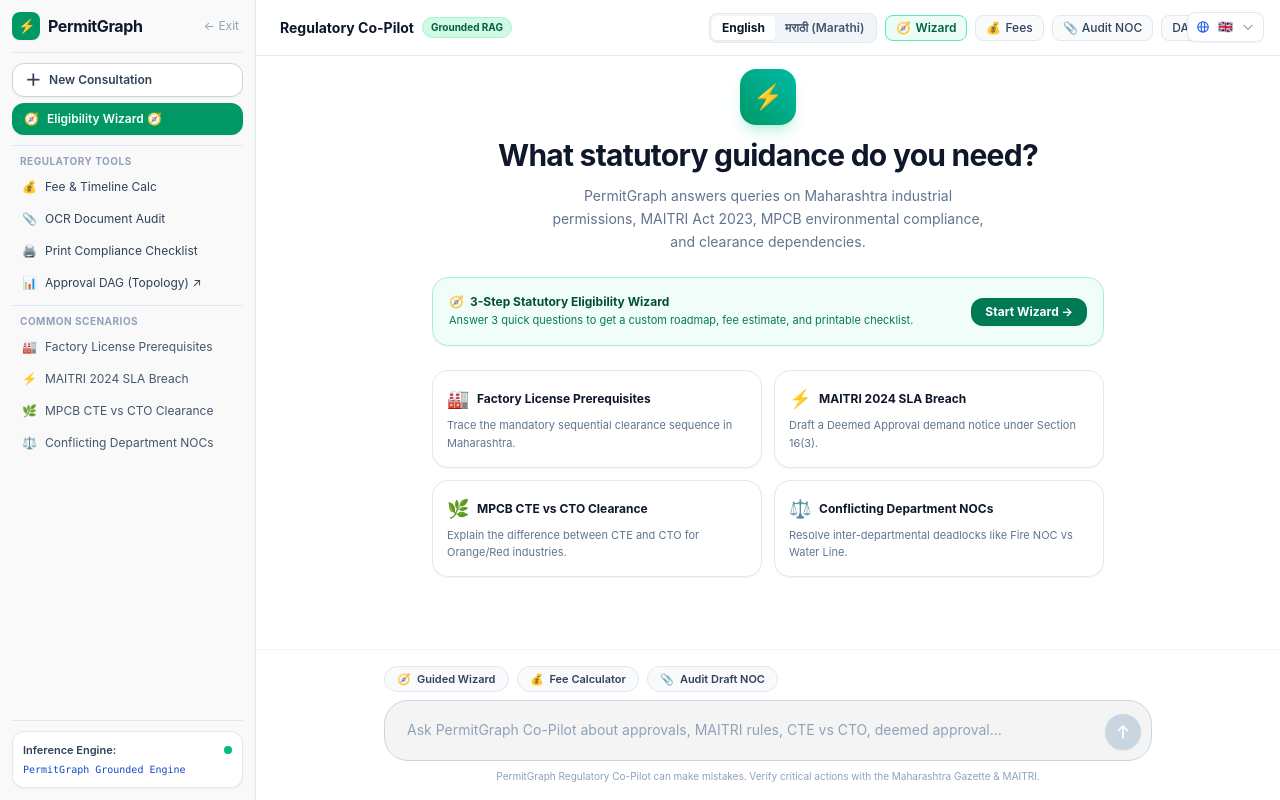
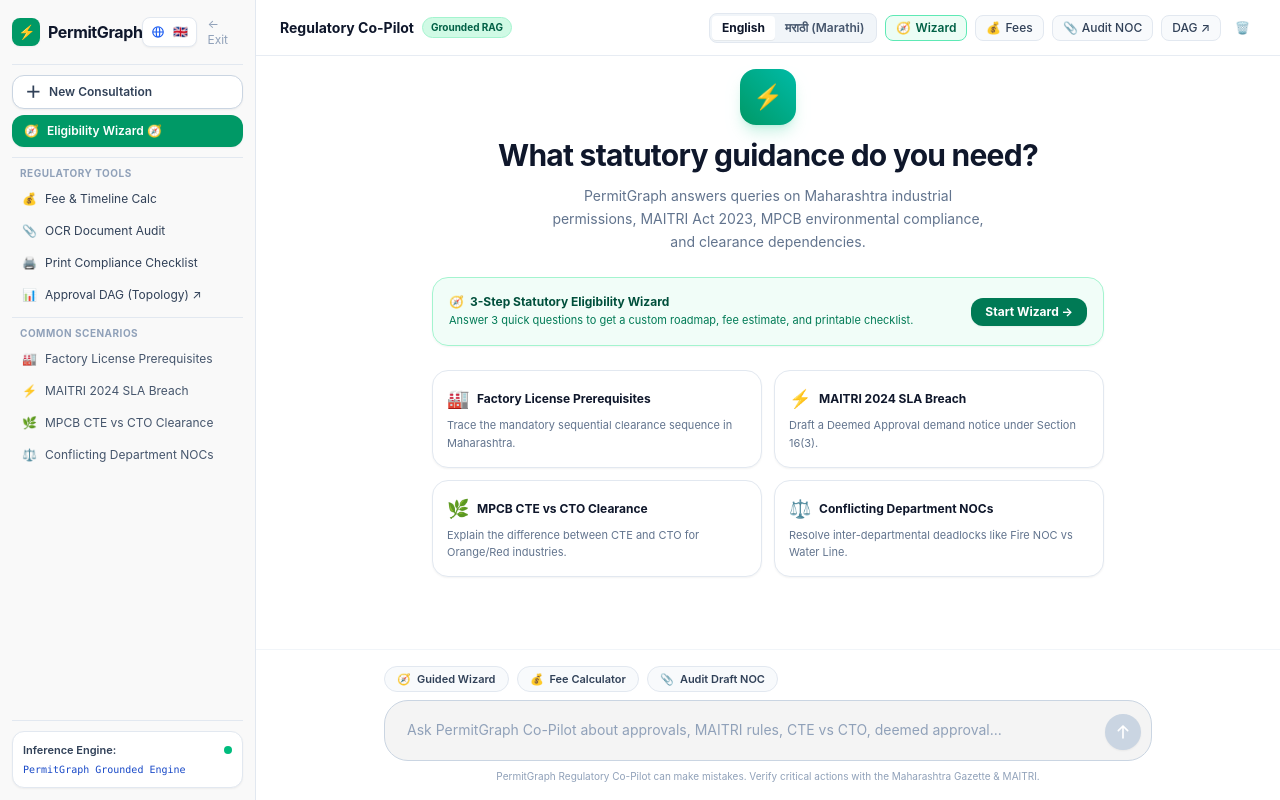
Before and after one commit to SohamPawar022005/AdGraph, a React (Vite) app in the folder apps/web/: page /chat in a window 1280 px wide. Built offline with nearby package versions, Linux system fonts and the light colour scheme.

Commit message:
feat(ui): integrate language selector into sidebar, header and comparison viewer

```diff
--- a/apps/web/src/components/LanguageSelector.tsx
+++ b/apps/web/src/components/LanguageSelector.tsx
@@ -7,7 +7,17 @@ import {
   type LanguageOption,
 } from "../lib/googleTranslate";
 
-export default function LanguageSelector({ compact = false }: { compact?: boolean }) {
+interface LanguageSelectorProps {
+  compact?: boolean;
+  fullWidth?: boolean;
+  dropUp?: boolean;
+}
+
+export default function LanguageSelector({
+  compact = false,
+  fullWidth = false,
+  dropUp = false,
+}: LanguageSelectorProps) {
   const [selectedCode, setSelectedCode] = useState<string>("en");
   const [isOpen, setIsOpen] = useState<boolean>(false);
   const dropdownRef = useRef<HTMLDivElement>(null);
@@ -35,17 +45,22 @@ export default function LanguageSelector({ compact = false }: { compact?: boolea
   };
 
   return (
-    <div className="relative inline-block text-left notranslate" ref={dropdownRef} translate="no">
+    <div
+      className={`relative notranslate ${fullWidth ? "w-full" : "inline-block text-left"}`}
+      ref={dropdownRef}
+      translate="no"
+    >
       {/* Dropdown Trigger Button */}
       <button
         type="button"
         onClick={() => setIsOpen(!isOpen)}
-        className={`flex items-center gap-2 rounded-lg border border-slate-200 bg-white shadow-xs hover:bg-slate-50 hover:border-slate-300 focus:outline-none focus:ring-2 focus:ring-brand-500 focus:ring-offset-1 transition text-slate-700 ${
-          compact ? "px-2 py-1.5 text-xs" : "px-3 py-1.5 text-xs"
-        }`}
-        title="Select website language"
+        className={`flex items-center rounded-lg border border-slate-200 bg-white shadow-xs hover:bg-slate-50 hover:border-slate-300 focus:outline-none focus:ring-2 focus:ring-brand-500 focus:ring-offset-1 transition text-slate-700 ${
+          fullWidth ? "w-full justify-between px-3 py-2 text-xs" : ""
+        } ${compact ? "px-2 py-1.5 text-xs justify-center" : "gap-2 px-3 py-1.5 text-xs"}`}
+        title="Select website language / भाषा निवडा"
         aria-expanded={isOpen}
       >
+        <div className="flex items-center gap-2 truncate">
           {/* Globe Icon */}
           <svg
             className="w-3.5 h-3.5 text-brand-600 shrink-0"
@@ -61,14 +76,16 @@ export default function LanguageSelector({ compact = false }: { compact?: boolea
             />
           </svg>
 
-        <span className="font-medium text-slate-800 flex items-center gap-1.5">
+          <span className="font-medium text-slate-800 flex items-center gap-1.5 truncate">
             <span>{currentLang.flag}</span>
-          {!compact && <span>{currentLang.nativeName}</span>}
+            {!compact && <span className="truncate">{currentLang.nativeName}</span>}
           </span>
+        </div>
 
         {/* Dropdown Chevron Arrow */}
+        {!compact && (
           <svg
-          className={`w-3.5 h-3.5 text-slate-400 transition-transform duration-200 ${
+            className={`w-3.5 h-3.5 text-slate-400 transition-transform duration-200 shrink-0 ${
               isOpen ? "rotate-180 text-brand-600" : ""
             }`}
             fill="none"
@@ -77,22 +94,28 @@ export default function LanguageSelector({ compact = false }: { compact?: boolea
           >
             <path strokeLinecap="round" strokeLinejoin="round" strokeWidth="2" d="M19 9l-7 7-7-7" />
           </svg>
+        )}
       </button>
 
       {/* Dropdown Menu */}
       {isOpen && (
-        <div className="absolute right-0 mt-1.5 w-56 rounded-xl border border-slate-200 bg-white shadow-xl z-50 py-1.5 animate-in fade-in zoom-in-95 duration-150">
+        <div
+          className={`absolute left-0 w-60 rounded-xl border border-slate-200 bg-white shadow-2xl z-50 py-1.5 animate-in fade-in zoom-in-95 duration-150 ${
+            dropUp ? "bottom-full mb-1.5" : "top-full mt-1.5"
+          }`}
+        >
           <div className="px-3 py-1.5 border-b border-slate-100 text-[11px] font-semibold text-slate-400 uppercase tracking-wider flex items-center justify-between">
             <span>Language / भाषा</span>
             <span className="text-[10px] text-brand-600 font-normal">मराठी / हिन्दी</span>
           </div>
 
-          <div className="max-h-64 overflow-y-auto py-1">
+          <div className="max-h-60 overflow-y-auto py-1">
             {SUPPORTED_LANGUAGES.map((lang) => {
               const isSelected = lang.code === selectedCode;
               return (
                 <button
                   key={lang.code}
+                  type="button"
                   onClick={() => handleSelect(lang)}
                   className={`w-full text-left px-3 py-1.5 text-xs flex items-center justify-between transition ${
                     isSelected
@@ -100,10 +123,10 @@ export default function LanguageSelector({ compact = false }: { compact?: boolea
                       : "text-slate-700 hover:bg-slate-50 hover:text-slate-900"
                   }`}
                 >
-                  <div className="flex items-center gap-2">
-                    <span className="text-sm">{lang.flag}</span>
-                    <span>{lang.nativeName}</span>
-                    <span className="text-[11px] text-slate-400">({lang.name})</span>
+                  <div className="flex items-center gap-2 truncate">
+                    <span className="text-sm shrink-0">{lang.flag}</span>
+                    <span className="truncate">{lang.nativeName}</span>
+                    <span className="text-[11px] text-slate-400 truncate">({lang.name})</span>
                   </div>
 
                   {isSelected && (
@@ -127,8 +150,8 @@ export default function LanguageSelector({ compact = false }: { compact?: boolea
           </div>
 
           <div className="px-3 py-1.5 border-t border-slate-100 bg-slate-50/70 text-[10px] text-slate-500 rounded-b-xl flex items-center justify-between">
-            <span>Powered by Google Translate</span>
-            <span className="text-emerald-600 font-medium">Free / Live</span>
+            <span>Free Google Translate</span>
+            <span className="text-emerald-600 font-medium">Active</span>
           </div>
         </div>
       )}
--- a/apps/web/src/components/Layout.tsx
+++ b/apps/web/src/components/Layout.tsx
@@ -49,10 +49,7 @@ export default function Layout() {
 
   if (isComparePage || isChatPage) {
     return (
-      <div className="w-screen h-screen overflow-hidden bg-white relative">
-        <div className="absolute top-3 right-4 z-50">
-          <LanguageSelector compact />
-        </div>
+      <div className="w-screen h-screen overflow-hidden bg-white">
         <Outlet />
       </div>
     );
@@ -89,6 +86,11 @@ export default function Layout() {
           >
             {sidebarCollapsed ? "→" : "←"}
           </button>
+        </div>
+
+        {/* Language Selector integrated cleanly inside Sidebar */}
+        <div className="border-b border-slate-100 p-2.5">
+          <LanguageSelector compact={sidebarCollapsed} fullWidth={!sidebarCollapsed} />
         </div>
 
         <nav className="flex-1 space-y-4 overflow-y-auto px-2 py-3">
@@ -150,28 +152,9 @@ export default function Layout() {
       </aside>
 
       {/* Main Content Viewport */}
-      <main className="flex-1 overflow-hidden flex flex-col">
-        {/* Top Header with Portal Context & Language Switcher Dropdown */}
-        <header className="h-13 border-b border-slate-200 bg-white px-6 flex items-center justify-between shrink-0 z-20">
-          <div className="flex items-center space-x-2 text-xs text-slate-500 font-medium">
-            <span className="text-brand-700 font-semibold tracking-tight">Maharashtra Regulatory Intelligence</span>
-            <span className="text-slate-300">|</span>
-            <span className="text-slate-600 capitalize">
-              {location.pathname === "/"
-                ? "Home"
-                : location.pathname.slice(1).replace(/-/g, " ")}
-            </span>
-          </div>
-
-          <div className="flex items-center space-x-3">
-            <LanguageSelector />
-          </div>
-        </header>
-
-        <div className="flex-1 overflow-y-auto">
-          <div className="mx-auto max-w-6xl px-6 py-8">
-            <Outlet />
-          </div>
+      <main className="flex-1 overflow-y-auto">
+        <div className="mx-auto max-w-6xl px-6 py-8">
+          <Outlet />
         </div>
       </main>
 
--- a/apps/web/src/index.css
+++ b/apps/web/src/index.css
@@ -29,43 +29,30 @@ body {
   text-transform: uppercase;
 }
 
-
-/* Google Translate styling rules: hide top toolbar, banner frames, and tooltips */
+/* Suppress all Google Translate banners, tooltips, and positioning artifacts */
+.goog-te-banner-frame,
 .goog-te-banner-frame.skiptranslate,
-.goog-te-banner-frame,
 iframe.goog-te-banner-frame,
-.goog-te-menu-frame {
-  display: none !important;
-  visibility: hidden !important;
-}
-
-body {
-  top: 0px !important;
-  position: static !important;
-}
-
-body > .skiptranslate {
-  display: none !important;
-}
-
+.goog-te-menu-frame,
+#goog-gt-tt,
 .goog-tooltip,
-.goog-tooltip:hover {
-  display: none !important;
-}
-
-.goog-text-highlight {
-  background-color: transparent !important;
-  box-shadow: none !important;
-}
-
-#google_translate_element {
-  display: none !important;
-}
-
-/* Hide modern Google Translate hover tooltips and attribution pills */
+.goog-tooltip:hover,
+.goog-text-highlight,
+body > .skiptranslate,
+body > iframe.skiptranslate,
+#google_translate_element,
 .VIpgJd-ZVi9od-aZ2wEe-wOHMyf,
 .VIpgJd-ZVi9od-aZ2wEe-OiiCO,
 .VIpgJd-ZVi9od-ORHb-OiiCO {
   display: none !important;
   visibility: hidden !important;
+  opacity: 0 !important;
+  height: 0 !important;
+  width: 0 !important;
+  pointer-events: none !important;
 }
+
+html, body {
+  top: 0px !important;
+  position: static !important;
+}
--- a/apps/web/src/pages/ChatPage.tsx
+++ b/apps/web/src/pages/ChatPage.tsx
@@ -3,6 +3,7 @@ import { Link } from "react-router-dom";
 import { sendChatMessage, calculateStatutoryFees, auditDocumentCompliance } from "../lib/api";
 import type { ChatMessage, ChatResponse, FeeCalculationResponse, DocumentAuditResponse } from "../lib/types";
 import MarkdownRenderer from "../components/MarkdownRenderer";
+import LanguageSelector from "../components/LanguageSelector";
 
 const SUGGESTION_CARDS_EN = [
   {
@@ -218,6 +219,8 @@ export default function ChatPage() {
             </span>
             <span className="font-bold text-slate-900 tracking-tight">PermitGraph</span>
           </Link>
+          <div className="flex items-center gap-1.5">
+            <LanguageSelector compact />
             <Link
               to="/"
               title="Return to Dashboard"
@@ -225,6 +228,7 @@ export default function ChatPage() {
             >
               ← Exit
             </Link>
+          </div>
         </div>
 
         {/* Action Buttons */}
--- a/apps/web/src/pages/TextComparisonPage.tsx
+++ b/apps/web/src/pages/TextComparisonPage.tsx
@@ -1,5 +1,6 @@
 import { useState, useRef } from "react";
 import { Link } from "react-router-dom";
+import LanguageSelector from "../components/LanguageSelector";
 
 interface ChangeItem {
   id: string;
@@ -738,10 +739,11 @@ export default function TextComparisonPage() {
           </div>
         </div>
 
-        <div className="flex items-center gap-4">
+        <div className="flex items-center gap-3">
           <span className="text-[11px] text-neutral-400 hidden lg:inline">
             Authoritative Gazette Mirror & Approval Dependency Graph
           </span>
+          <LanguageSelector compact />
           <Link
             to="/regulatory-changes"
             className="text-[11px] font-semibold text-neutral-300 hover:text-white transition flex items-center gap-1.5 bg-neutral-800 px-3 py-1 rounded border border-neutral-700 hover:border-neutral-500"
```
Also changed, not shown: apps/web/src/pages/HomePage.tsx (+5 -5 lines). Lines whose indentation alone changed are shown as unchanged.
